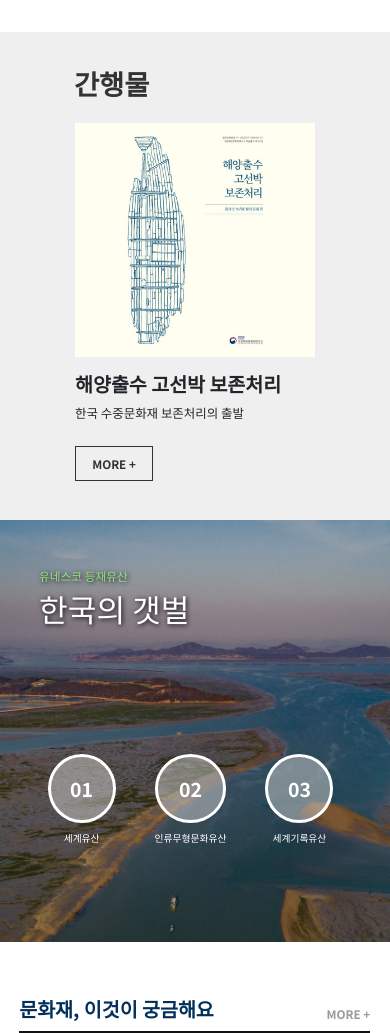
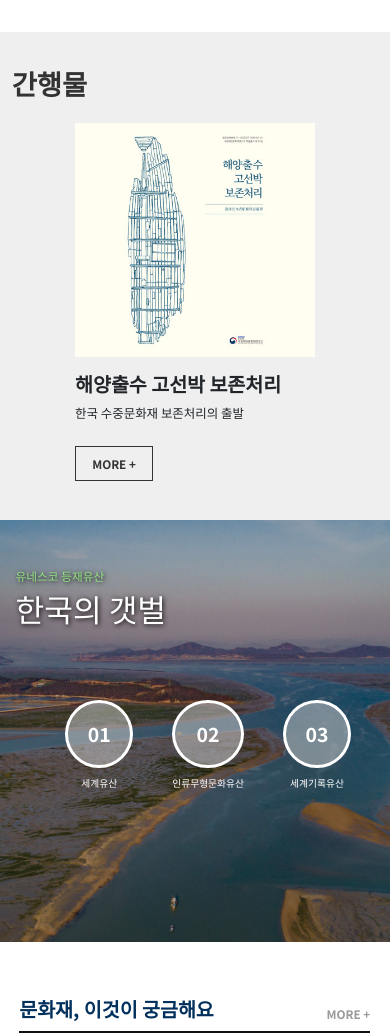
Before and after one commit to 2seojin/heritage, a plain HTML site: page index.html in a window 390 px wide. Shown: the part 1452-2485 px from the top of the page. Drawn offline with nearby package versions, Linux system fonts and the light colour scheme.

Commit message:
Add files via upload

```diff
--- a/css/main.css
+++ b/css/main.css
@@ -553,7 +553,7 @@ img {width: 100%;}
         color: #333;
         font-weight: bold;
         font-size: 7vw;
-        margin-left: 74px;
+        margin-left: 3vw;
         margin-top: 3vw;
     }
     section.s3 .list .slick-slide {
@@ -587,7 +587,7 @@ img {width: 100%;}
     }
     section.s4 .zone .zone_list div {
         height: 50vh;
-        padding: 5vh 0 0 10vw;
+        padding: 5vh 0 0 4vw;
     }
     section.s4 .zone .zone_list div span {
         font-size: 3vw;
@@ -604,8 +604,7 @@ img {width: 100%;}
     }
     section.s4 .zone .zone_btn {
         position: absolute;
-        top: 60vw;
-        left: 4vw;
+        top: 46vw;
     }
     section.s4 .zone .zone_btn ul li {
         text-align: center;
```
